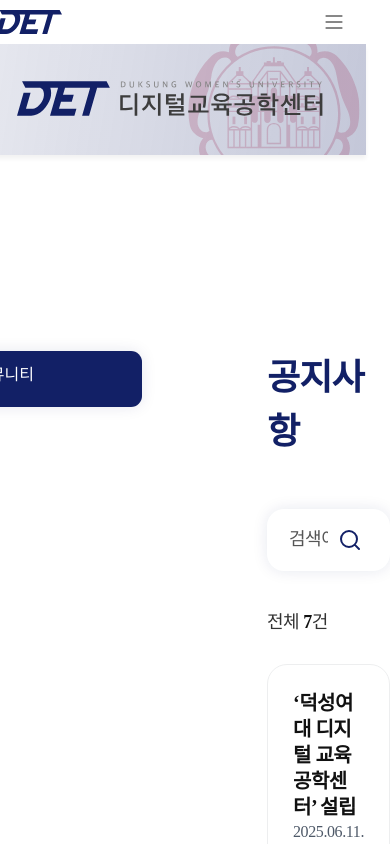
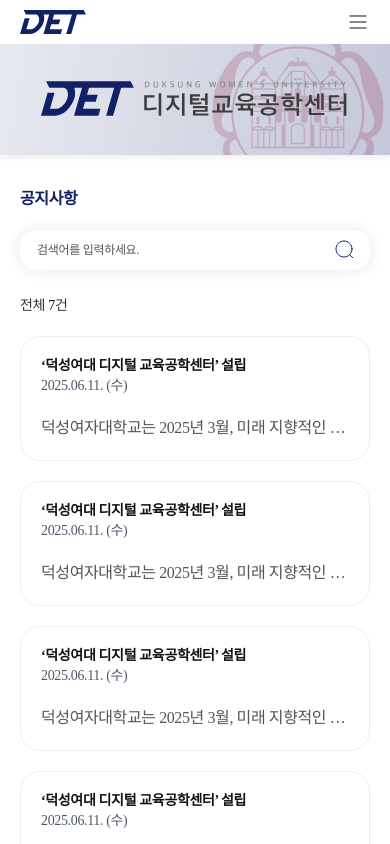
Before and after one commit to DS-DET-LAB/DS-DET-LAB, a React (Vite) app: page /community/info in a window 390 px wide. Shown: the top 844 px of the page. Built offline with nearby package versions, Linux system fonts and the light colour scheme; a web font is replaced by a local one.

Commit message:
✨ Feat: 공지사항 모바일 화면 구현 (#8)

```diff
--- a/src/routes/community/components/InfoCard.jsx
+++ b/src/routes/community/components/InfoCard.jsx
@@ -1,6 +1,10 @@
+import useMediaQuery from '@hooks/useMediaQuery';
+
 import * as I from './InfoCardStyle';
 
 const InfoCard = ({ title, date, content }) => {
+  const isMobile = useMediaQuery('(max-width: 767px)');
+
   const firstSentence = content.split('.')[0].trim();
   const displaySentence = `${firstSentence}.\n...`;
 
@@ -12,7 +16,8 @@
       </div>
 
       <div>
-        <I.Content>{displaySentence}</I.Content>
+        {!isMobile && <I.Content>{displaySentence}</I.Content>}
+        {isMobile && <I.Content>{firstSentence}</I.Content>}
       </div>
     </I.InfoCard>
   );
--- a/src/routes/community/components/InfoCardStyle.js
+++ b/src/routes/community/components/InfoCardStyle.js
@@ -11,6 +11,10 @@
   border-radius: 20px;
   border: 1px solid ${palette.hover.back2};
   background: ${palette.background.white};
+
+  @media (max-width: 767px) {
+    padding: 20px;
+  }
 `;
 
 export const Title = styled.p`
@@ -22,6 +26,11 @@
   letter-spacing: -0.5px;
 
   margin: 0;
+
+  @media (max-width: 767px) {
+    font-size: 14px;
+    letter-spacing: -0.35px;
+  }
 `;
 
 export const Date = styled.p`
@@ -33,6 +42,11 @@
   letter-spacing: -0.4px;
 
   margin: 0;
+
+  @media (max-width: 767px) {
+    font-size: 14px;
+    letter-spacing: -0.35px;
+  }
 `;
 
 export const Content = styled.p`
@@ -45,4 +59,12 @@
   letter-spacing: -0.4px;
 
   white-space: pre-wrap;
+
+  @media (max-width: 767px) {
+    display: -webkit-box;
+    -webkit-box-orient: vertical;
+    -webkit-line-clamp: 1;
+    overflow: hidden;
+    text-overflow: ellipsis;
+  }
 `;
--- a/src/routes/community/components/Input.jsx
+++ b/src/routes/community/components/Input.jsx
@@ -1,12 +1,18 @@
 import * as I from './InputStyle';
 
-import SearchIcon from '@assets/community/ic-search-40.svg?react';
+import useMediaQuery from '@hooks/useMediaQuery';
+
+import SearchIcon40 from '@assets/community/ic-search-40.svg?react';
+import SearchIcon20 from '@assets/community/ic-search-20.svg?react';
 
 const Input = ({ value, onChange, onKeyDown, onClick, placeholder }) => {
+  const isMobile = useMediaQuery('(max-width: 767px)');
+
   return (
     <I.InputDiv>
       <I.Input value={value} onChange={onChange} onKeyDown={onKeyDown} placeholder={placeholder} />
-      <SearchIcon onClick={onClick} />
+      {!isMobile && <SearchIcon40 onClick={onClick} />}
+      {isMobile && <SearchIcon20 onClick={onClick} />}
     </I.InputDiv>
   );
 };
--- a/src/routes/community/components/InputStyle.js
+++ b/src/routes/community/components/InputStyle.js
@@ -19,6 +19,10 @@
 
   svg {
     cursor: pointer;
+  }
+
+  @media (max-width: 767px) {
+    padding: 10px 15px;
   }
 `;
 
@@ -45,4 +49,16 @@
     line-height: 130%;
     letter-spacing: -0.45px;
   }
+
+  @media (max-width: 767px) {
+    font-size: 12px;
+    line-height: 150%;
+    letter-spacing: -0.3px;
+
+    &::placeholder {
+      font-size: 12px;
+      line-height: 150%;
+      letter-spacing: -0.3px;
+    }
+  }
 `;
--- a/src/routes/community/info/Info.jsx
+++ b/src/routes/community/info/Info.jsx
@@ -17,6 +17,7 @@
   const [currentPage, setCurrentPage] = useState(1);
 
   const isTablet = useMediaQuery('(min-width: 768px) and (max-width: 1279px)');
+  const isMobile = useMediaQuery('(max-width: 767px)');
 
   const inputRef = useRef(null);
 
@@ -63,7 +64,7 @@
 
   return (
     <I.Info>
-      {!isTablet && <I.Community>커뮤니티</I.Community>}
+      {!isTablet && !isMobile && <I.Community>커뮤니티</I.Community>}
 
       <I.InfoWrapper ref={inputRef}>
         <I.InfoText>공지사항</I.InfoText>
--- a/src/routes/community/info/InfoStyle.js
+++ b/src/routes/community/info/InfoStyle.js
@@ -18,6 +18,12 @@
     padding: 0 80px;
     margin-top: 70px;
   }
+
+  @media (max-width: 767px) {
+    max-width: none;
+    padding: 0 20px;
+    margin-top: 30px;
+  }
 `;
 
 export const InfoWrapper = styled.div`
@@ -26,6 +32,10 @@
   gap: 50px;
 
   flex: 1;
+
+  @media (max-width: 767px) {
+    gap: 20px;
+  }
 `;
 
 export const Community = styled.div`
@@ -52,6 +62,12 @@
   letter-spacing: -0.9px;
 
   margin: 0;
+
+  @media (max-width: 767px) {
+    font-size: 16px;
+    line-height: 130%;
+    letter-spacing: -0.4px;
+  }
 `;
 
 export const ContentWrapper = styled.div`
@@ -60,6 +76,11 @@
   display: flex;
   flex-direction: column;
   gap: 30px;
+
+  @media (max-width: 767px) {
+    margin-top: 5px;
+    gap: 20px;
+  }
 `;
 
 export const InfoCardWrapper = styled.div`
@@ -79,6 +100,16 @@
   span {
     color: ${palette.text.primary};
     font-weight: 600;
+  }
+
+  @media (max-width: 767px) {
+    font-size: 14px;
+    line-height: 150%;
+    letter-spacing: -0.35px;
+
+    span {
+      font-weight: 500;
+    }
   }
 `;
 
```
